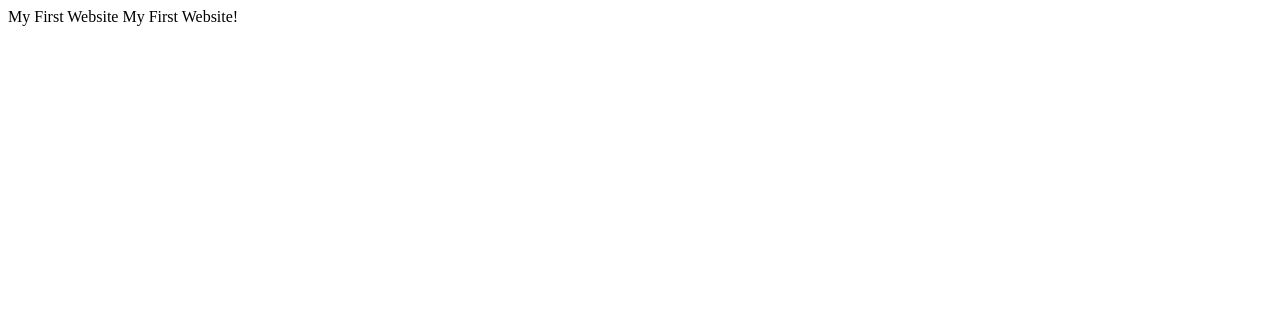
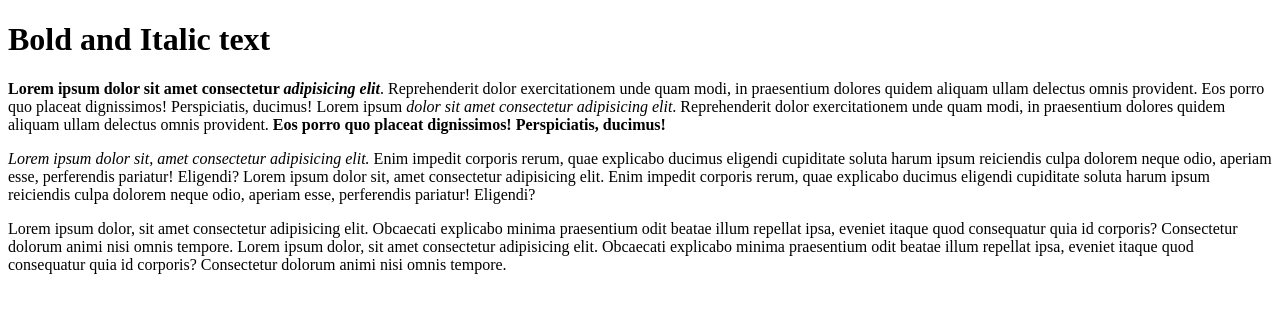
Before and after one commit to rrrrafael/theodinproject.com, a plain HTML site: page youtube/kevin-powell/index.html in a window 1280 px wide. Drawn offline with Linux system fonts and the light colour scheme.

Commit message:
Edit youtube/kevin-powell/index.html

```diff
--- a/youtube/kevin-powell/index.html
+++ b/youtube/kevin-powell/index.html
@@ -2,9 +2,62 @@
 <html lang="en">
   <head>
     <meta charset="UTF-8">
-    <titel>My First Website</title>
+    <title>My First Website</title>
   </head>
+
   <body>
-    My First Website!
+    <!-- BEGIN Par 1 and 2
+      <p>My First Website!</p>
+
+      <p>This is really cool, I'm building a web page!</p>
+
+      <h1>heading 1</h1>
+      <h2>heading 2</h2>
+      <h3>heading 3</h3>
+      <h4>heading 4</h4>
+      <h5>heading 5</h5>
+      <h6>heading 6</h6>
+    -->
+
+    <!-- This does not work
+      <h7>There is no h7</h7>
+      <p1>This is my first paragraph</p1>
+      <p2>This is my second paragraph</p2>
+    END Part 1 and 2 -->
+
+    <h1>Bold and Italic text</h1>
+
+    <!-- <strong> makes my text bold! -->
+
+    <!-- do not use <b> and <i> !!! -->
+
+    <p><strong>Lorem ipsum dolor sit amet consectetur <em>adipisicing
+      elit</em></strong>. Reprehenderit dolor exercitationem unde quam modi,
+      in praesentium dolores quidem aliquam ullam delectus omnis provident.
+      Eos porro quo placeat dignissimos! Perspiciatis, ducimus! Lorem ipsum
+      <em>dolor sit amet consectetur adipisicing elit</em>. Reprehenderit dolor
+      exercitationem unde quam modi, in praesentium dolores quidem aliquam
+      ullam delectus omnis provident. <strong>Eos porro quo placeat
+      dignissimos! Perspiciatis, ducimus!</strong></p>
+
+    <!-- this is an HTML comment -->
+    <!-- <em> stands for emphasis - this makes my text italic! -->
+
+    <p><em>Lorem ipsum dolor sit, amet consectetur adipisicing elit.</em> Enim
+      impedit corporis rerum, quae explicabo ducimus eligendi cupiditate soluta
+      harum ipsum reiciendis culpa dolorem neque odio, aperiam esse,
+      perferendis pariatur! Eligendi? Lorem ipsum dolor sit, amet consectetur
+      adipisicing elit. Enim impedit corporis rerum, quae explicabo ducimus
+      eligendi cupiditate soluta harum ipsum reiciendis culpa dolorem neque
+      odio, aperiam esse, perferendis pariatur! Eligendi?</p>
+
+    <p>Lorem ipsum dolor, sit amet consectetur adipisicing elit. Obcaecati
+      explicabo minima praesentium odit beatae illum repellat ipsa, eveniet
+      itaque quod consequatur quia id corporis? Consectetur dolorum animi nisi
+      omnis tempore. Lorem ipsum dolor, sit amet consectetur adipisicing elit.
+      Obcaecati explicabo minima praesentium odit beatae illum repellat ipsa,
+      eveniet itaque quod consequatur quia id corporis? Consectetur dolorum
+      animi nisi omnis tempore.</p>
+
   </body>
 </html>
```
